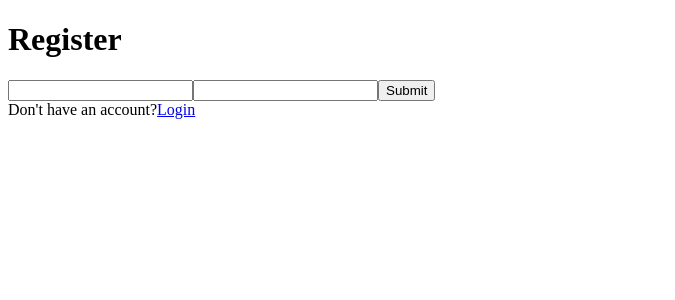
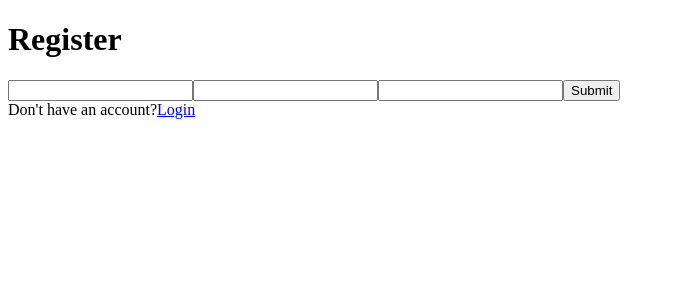
Before and after one commit to astowneer/asp-todolist, a React app in the folder frontend/: page /register in a window 1280 px wide. Shown: the top 300 px of the page, without its empty margins (0-675 px from the left). Built offline with nearby package versions, Linux system fonts and the light colour scheme; the HTML template or start-up script is replaced by a standard one.

Commit message:
feat: add zod validation td-3

```diff
--- a/frontend/package.json
+++ b/frontend/package.json
@@ -10,10 +10,13 @@
     "preview": "vite preview"
   },
   "dependencies": {
+    "@hookform/resolvers": "^5.2.2",
     "react": "^19.1.1",
     "react-dom": "^19.1.1",
+    "react-hook-form": "^7.65.0",
     "react-router": "^7.9.4",
-    "react-router-dom": "^7.9.4"
+    "react-router-dom": "^7.9.4",
+    "zod": "^4.1.12"
   },
   "devDependencies": {
     "@eslint/js": "^9.36.0",
--- a/frontend/src/components/actions/auth.ts
+++ b/frontend/src/components/actions/auth.ts
@@ -5,7 +5,7 @@ type RegisterUserDto = {
   password: string;
 };
 
-export const register = (user: RegisterUserDto) =>
+export const registerAction = (user: RegisterUserDto) =>
   fetch(`${baseUrl}/api/auth/register`, {
     method: "POST",
     headers: {
--- a/frontend/src/components/auth/register/page.tsx
+++ b/frontend/src/components/auth/register/page.tsx
@@ -1,39 +1,57 @@
-import { useState } from "react";
-import { register } from "../../actions/auth";
+import z from "zod";
+import { useForm } from "react-hook-form";
+import { zodResolver } from "@hookform/resolvers/zod";
+import { registerAction } from "../../actions/auth";
+
+const registerSchema = z
+  .object({
+    username: z.string({
+      error: "Username is required",
+    }).min(5, "Username should be at least 5 characters"),
+    password: z
+      .string({
+        error: "Password is required",
+      })
+      .min(6, "Password should be at least 6 characters"),
+    confirmPassword: z.string().optional(),
+  })
+  .refine((data) => data.password === data.confirmPassword, {
+    path: ["confirmPassword"],
+    message: "Password didn't match",
+  });
+
+type RegisterUser = z.infer<typeof registerSchema>;
 
 export default function Register() {
-  const [username, setUsername] = useState("");
-  const [password, setPassword] = useState("");
+  const {
+    reset,
+    register,
+    handleSubmit,
+    formState: { errors },
+  } = useForm<RegisterUser>({ resolver: zodResolver(registerSchema) });
 
-  const handleSubmit = async (e: React.FormEvent) => {
-    e.preventDefault();
+  const onSubmit = async (data: RegisterUser) => {
+    const user = { username: data.username, password: data.password };
+    const response = await registerAction(user);
 
-    const user = { username, password };
-    const response = await register(user);
-
-    if(!response.ok) {
+    if (!response.ok) {
       const error = await response.text();
       throw new Error(error);
     }
 
-    setUsername("");
-    setPassword("");
+    reset();
   };
 
   return (
     <main>
       <h1>Register</h1>
-      <form onSubmit={handleSubmit}>
-        <input
-          type="text"
-          value={username}
-          onChange={(e) => setUsername(e.target.value)}
-        />
-        <input
-          type="text"
-          value={password}
-          onChange={(e) => setPassword(e.target.value)}
-        />
+      <form onSubmit={handleSubmit(onSubmit)}>
+        <input type="text" {...register("username")} />
+        {errors.username && <div>{errors.username.message}</div>}
+        <input type="text" {...register("password")} />
+        {errors.password && <div>{errors.password.message}</div>}
+        <input type="text" {...register("confirmPassword")} />
+        {errors.confirmPassword && <div>{errors.confirmPassword.message}</div>}
         <button type="submit">Submit</button>
       </form>
       <span>
```
Also changed, not shown: 1 other file (tests, documents, lock files or other folders).
